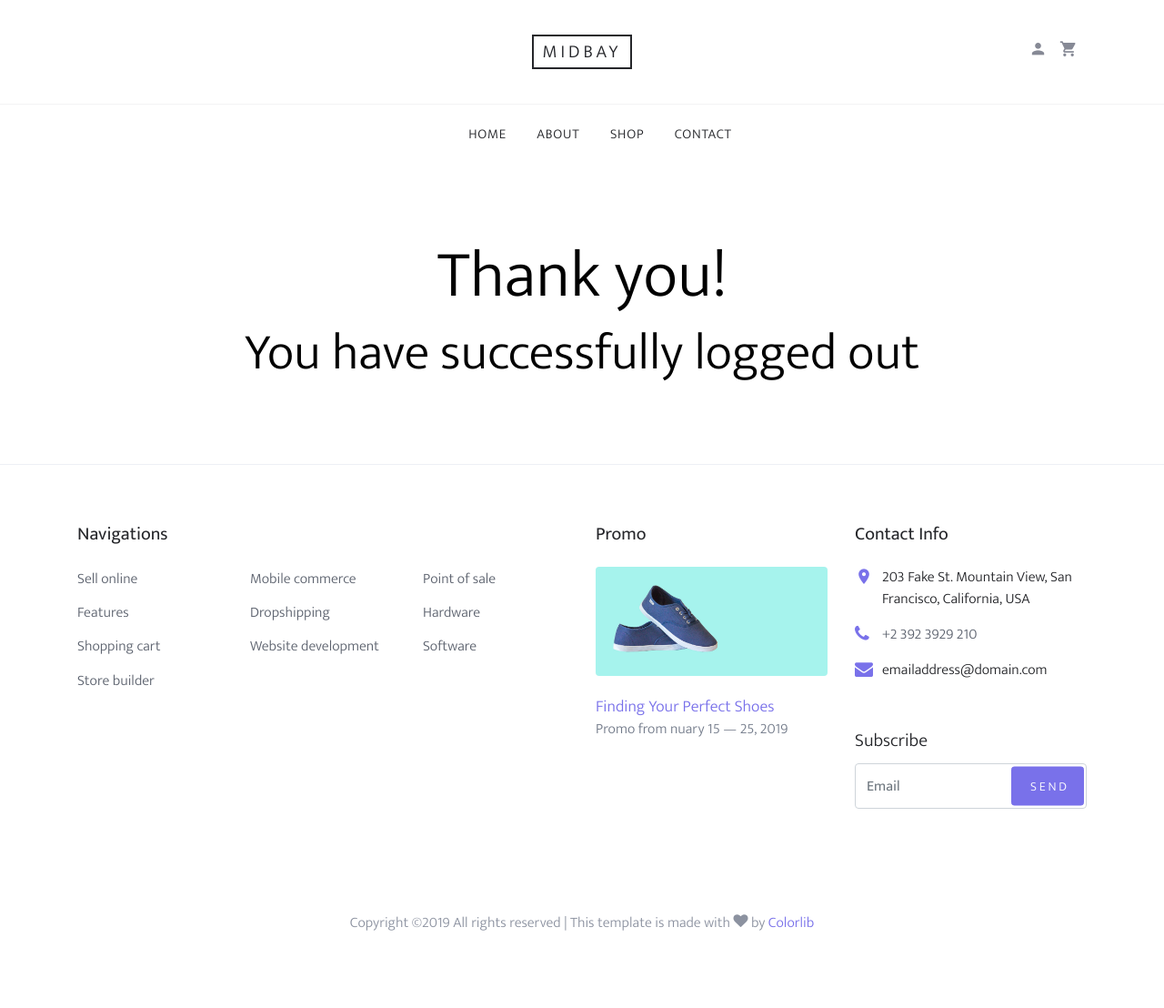
After one commit to RJBabiera2/midbay, a PHP site: page /logout.php in a window 1280 px wide. The commit adds this page. Shown: the whole page at 91% size. Run offline with PHP 8.4, Linux system fonts and the light colour scheme; some libraries are stand-ins or nearby versions; some web fonts are replaced.

Commit message:
Logout now works

```diff
--- a/header.php
+++ b/header.php
@@ -1,17 +1,17 @@
 <?php
   session_start();
 
-  if(!isset($_SESSION["username"])){
+  if(isset($_SESSION['username'])){
+    $PROFILE = "userprofile.php";
+    $SHOP = "shop.php";
+    $CART = "cart.php";
+    $showSearch = true;
+  }
+  else{
     $PROFILE = "login.php";
     $SHOP = "login.php";
     $CART = "login.php";
     $showSearch = false;
-  }
-  else{
-    $PROFILE = "userprofile.php";
-    $SHOP = "shop.php";
-    $CART = "cart.php";
-    $showSearch = true;
   }
  ?>
 
--- /dev/null
+++ b/logout.php
@@ -0,0 +1,131 @@
+<!DOCTYPE html>
+<html lang="en">
+  <head>
+    <title>Logged Out</title>
+    <meta charset="utf-8">
+    <meta name="viewport" content="width=device-width, initial-scale=1, shrink-to-fit=no">
+
+    <link rel="stylesheet" href="https://fonts.googleapis.com/css?family=Mukta:300,400,700">
+    <link rel="stylesheet" href="fonts/icomoon/style.css">
+
+    <link rel="stylesheet" href="css/bootstrap.min.css">
+    <link rel="stylesheet" href="css/magnific-popup.css">
+    <link rel="stylesheet" href="css/jquery-ui.css">
+    <link rel="stylesheet" href="css/owl.carousel.min.css">
+    <link rel="stylesheet" href="css/owl.theme.default.min.css">
+
+
+    <link rel="stylesheet" href="css/aos.css">
+
+    <link rel="stylesheet" href="css/style.css">
+
+  </head>
+  <body>
+
+  <div class="site-wrap">
+
+    <?php
+        session_start();
+        session_unset();
+        include('header.php');
+        session_destroy();
+    ?>
+
+    <div class="site-section">
+      <div class="container">
+        <div class="row">
+          <div class="col-md-12 text-center">
+            <h2 class="display-3 text-black">Thank you!</h2>
+            <h2 class="display-4 text-black">You have successfully logged out</h2>
+          </div>
+        </div>
+      </div>
+    </div>
+
+    <footer class="site-footer border-top">
+      <div class="container">
+        <div class="row">
+          <div class="col-lg-6 mb-5 mb-lg-0">
+            <div class="row">
+              <div class="col-md-12">
+                <h3 class="footer-heading mb-4">Navigations</h3>
+              </div>
+              <div class="col-md-6 col-lg-4">
+                <ul class="list-unstyled">
+                  <li><a href="#">Sell online</a></li>
+                  <li><a href="#">Features</a></li>
+                  <li><a href="#">Shopping cart</a></li>
+                  <li><a href="#">Store builder</a></li>
+                </ul>
+              </div>
+              <div class="col-md-6 col-lg-4">
+                <ul class="list-unstyled">
+                  <li><a href="#">Mobile commerce</a></li>
+                  <li><a href="#">Dropshipping</a></li>
+                  <li><a href="#">Website development</a></li>
+                </ul>
+              </div>
+              <div class="col-md-6 col-lg-4">
+                <ul class="list-unstyled">
+                  <li><a href="#">Point of sale</a></li>
+                  <li><a href="#">Hardware</a></li>
+                  <li><a href="#">Software</a></li>
+                </ul>
+              </div>
+            </div>
+          </div>
+          <div class="col-md-6 col-lg-3 mb-4 mb-lg-0">
+            <h3 class="footer-heading mb-4">Promo</h3>
+            <a href="#" class="block-6">
+              <img src="images/hero_1.jpg" alt="Image placeholder" class="img-fluid rounded mb-4">
+              <h3 class="font-weight-light  mb-0">Finding Your Perfect Shoes</h3>
+              <p>Promo from  nuary 15 &mdash; 25, 2019</p>
+            </a>
+          </div>
+          <div class="col-md-6 col-lg-3">
+            <div class="block-5 mb-5">
+              <h3 class="footer-heading mb-4">Contact Info</h3>
+              <ul class="list-unstyled">
+                <li class="address">203 Fake St. Mountain View, San Francisco, California, USA</li>
+                <li class="phone"><a href="tel://23923929210">+2 392 3929 210</a></li>
+                <li class="email">emailaddress@domain.com</li>
+              </ul>
+            </div>
+
+            <div class="block-7">
+              <form action="#" method="post">
+                <label for="email_subscribe" class="footer-heading">Subscribe</label>
+                <div class="form-group">
+                  <input type="text" class="form-control py-4" id="email_subscribe" placeholder="Email">
+                  <input type="submit" class="btn btn-sm btn-primary" value="Send">
+                </div>
+              </form>
+            </div>
+          </div>
+        </div>
+        <div class="row pt-5 mt-5 text-center">
+          <div class="col-md-12">
+            <p>
+            <!-- Link back to Colorlib can't be removed. Template is licensed under CC BY 3.0. -->
+            Copyright &copy;<script data-cfasync="false" src="/cdn-cgi/scripts/5c5dd728/cloudflare-static/email-decode.min.js"></script><script>document.write(new Date().getFullYear());</script> All rights reserved | This template is made with <i class="icon-heart" aria-hidden="true"></i> by <a href="https://colorlib.com" target="_blank" class="text-primary">Colorlib</a>
+            <!-- Link back to Colorlib can't be removed. Template is licensed under CC BY 3.0. -->
+            </p>
+          </div>
+
+        </div>
+      </div>
+    </footer>
+  </div>
+
+  <script src="js/jquery-3.3.1.min.js"></script>
+  <script src="js/jquery-ui.js"></script>
+  <script src="js/popper.min.js"></script>
+  <script src="js/bootstrap.min.js"></script>
+  <script src="js/owl.carousel.min.js"></script>
+  <script src="js/jquery.magnific-popup.min.js"></script>
+  <script src="js/aos.js"></script>
+
+  <script src="js/main.js"></script>
+
+  </body>
+</html>
```
